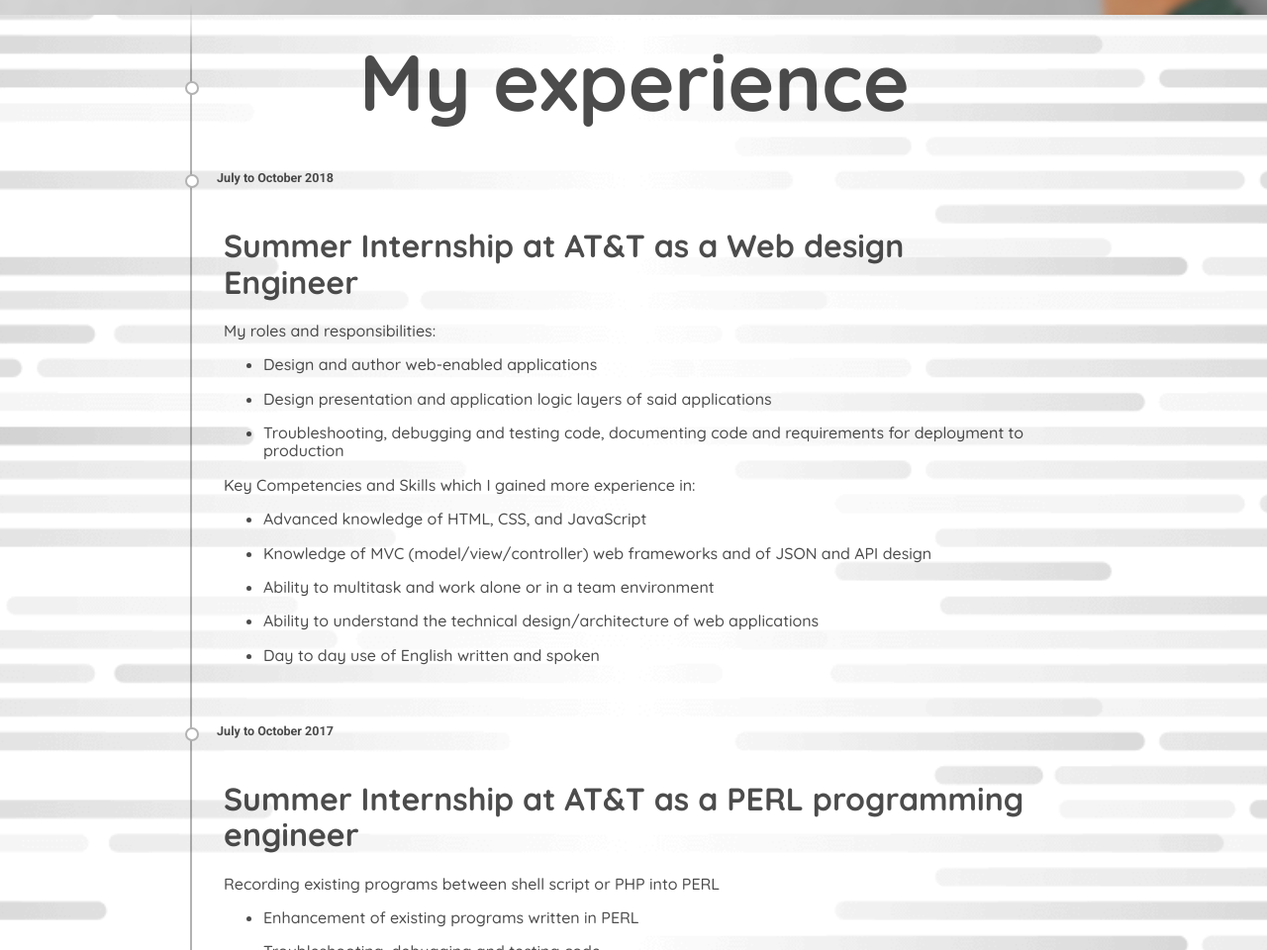
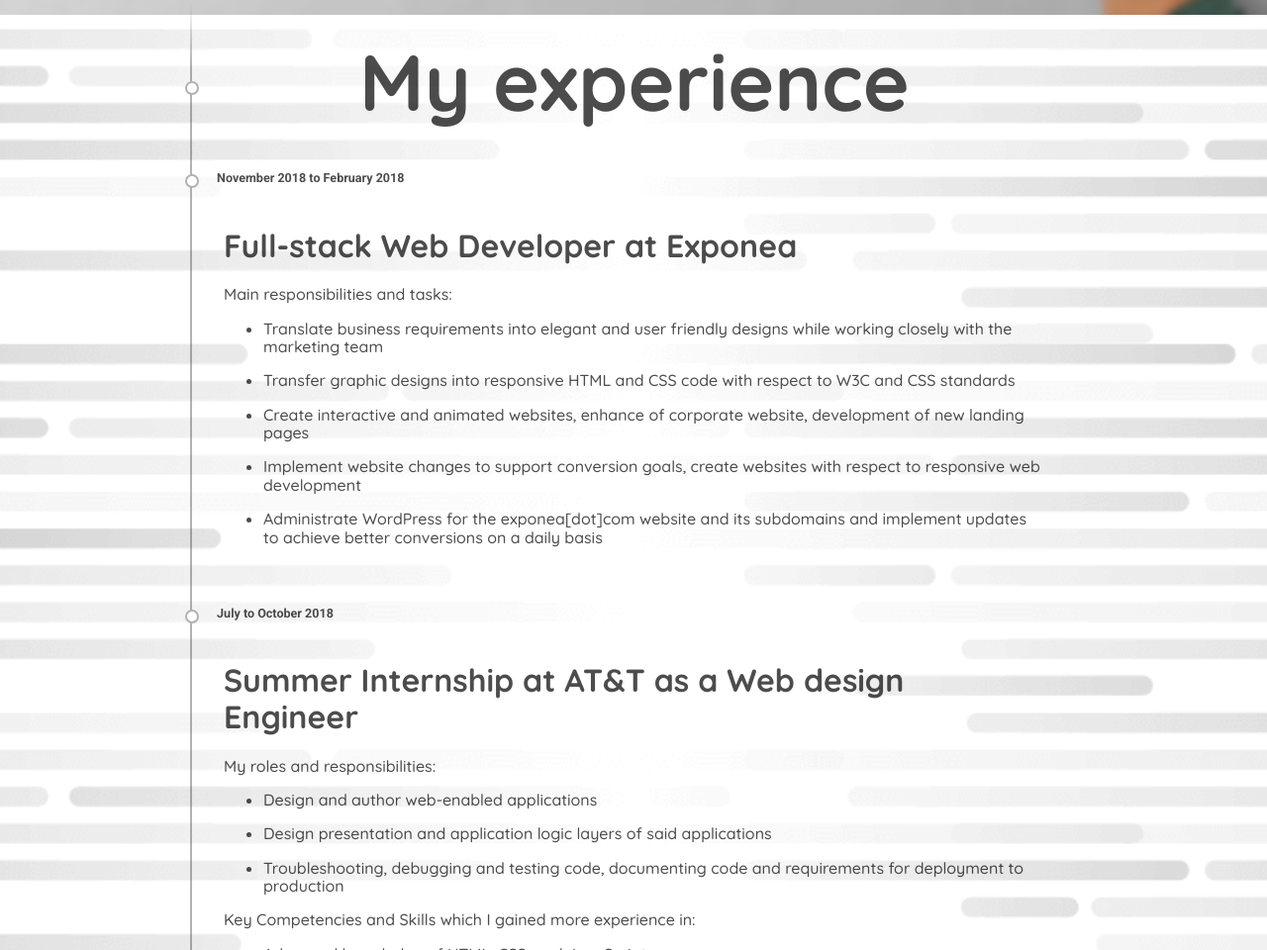
Before and after one commit to fedorbozik/portfolio, a plain HTML site: page index.html in a window 1280 px wide. Shown: the part 823-1783 px from the top of the page at 99% size. Drawn offline with nearby package versions, Linux system fonts and the light colour scheme; some packages are replaced by stand-ins of ours; a script that the page names is missing.

Commit message:
updated working experience

```diff
--- a/index.html
+++ b/index.html
@@ -3,7 +3,7 @@
 <head>
 	<title>Portfolio | Fedor Božík</title>
 	<meta charset="utf-8">
-    <meta name="viewport" content="width=device-width, initial-scale=1.0, maximum-scale=1.0, minimum-scale=1.0,target-densitydpi=device-dpi, user-scalable=no" />
+    <meta name="viewport" content="width=device-width, initial-scale=1.0, maximum-scale=1.0, minimum-scale=1.0, target-densitydpi=device-dpi, user-scalable=no" />
 
     <link rel="stylesheet" type="text/css" href="css/style.css">
 
@@ -61,6 +61,27 @@
             <div id="experience" class="container">
                 <div data-aos="zoom-in-down" class="timeline-item">
                     <h1>My experience</h1>
+                </div>
+                <div data-aos="zoom-in-down" class="timeline-item" date-is='November 2018 to February 2018'>
+                    <h1>Full-stack Web Developer at Exponea</h1>
+                    <p>Main responsibilities and tasks:</p>
+                    <ul>
+                        <li>
+                            <p>Translate business requirements into elegant and user friendly designs while working closely with the marketing team</p>
+                        </li>
+                        <li>
+                            <p>Transfer graphic designs into responsive HTML and CSS code with respect to W3C and CSS standards</p>
+                        </li>
+                        <li>
+                            <p>Create interactive and animated websites, enhance of corporate website, development of new landing pages</p>
+                        </li>
+                        <li>
+                            <p>Implement website changes to support conversion goals, create websites with respect to responsive web development</p>
+                        </li>
+                        <li>
+                            <p>Administrate WordPress for the exponea[dot]com website and its subdomains and implement updates to achieve better conversions on a daily basis</p>
+                        </li>
+                    </ul>
                 </div>
                 <div data-aos="zoom-in-down" class="timeline-item" date-is='July to October 2018'>
                     <h1>Summer Internship at AT&amp;T as a Web design Engineer</h1>
```
